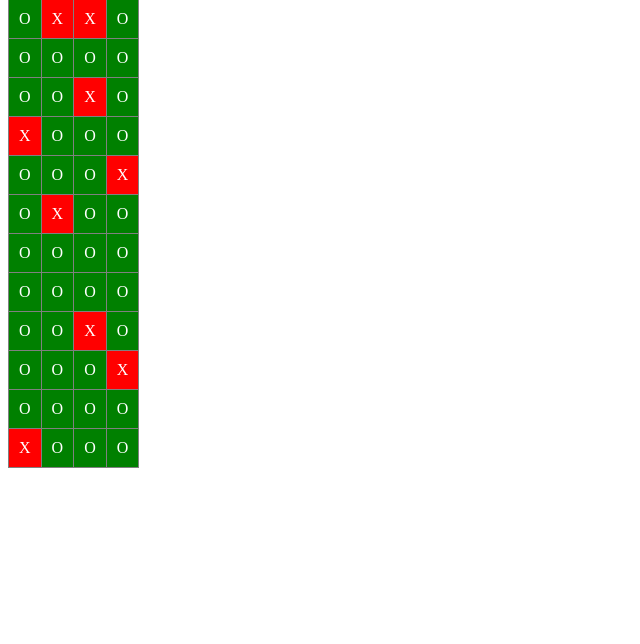
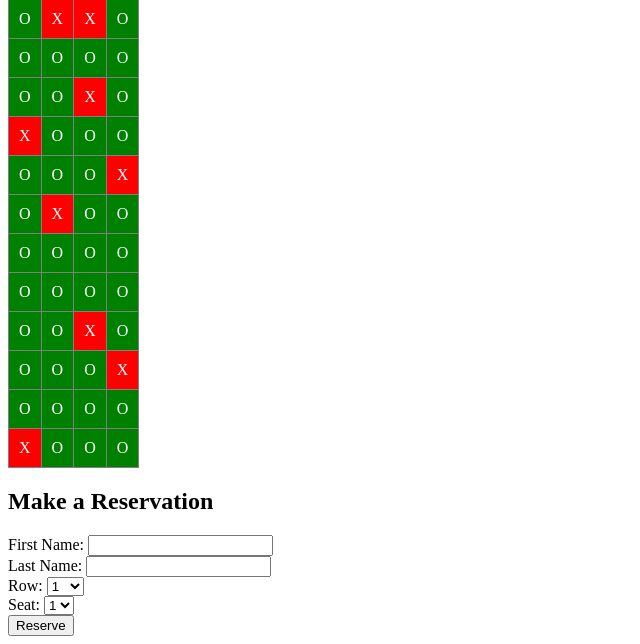
Before and after one commit to GSpinks/4320-Final-Project, a Flask app: page /reservations in a window 1280 px wide. Shown: the part 220-864 px from the top of the page, without its empty margins (0-640 px from the left). Before the commit the page ends 688 px from the top, so only its background shows below. Run offline with Flask 3, Linux system fonts and the light colour scheme; data comes from the database, SQL or seed files in the repository; both versions use the stored data as it was after the commit.

Commit message:
Added Reservation Functionality

```diff
--- a/Templates/Reservations.html
+++ b/Templates/Reservations.html
@@ -20,4 +20,39 @@
     </tr>
     {% endfor %}
 </table>
+
+<!-- Display feedback message -->
+{% if message %}
+    <p style="color: green;">{{ message }}</p>
+{% endif %}
+
+<!-- Reservation Form -->
+<h2>Make a Reservation</h2>
+<form method="POST">
+    <label for="first_name">First Name:</label>
+    <input type="text" id="first_name" name="first_name" required>
+    <br>
+
+    <label for="last_name">Last Name:</label>
+    <input type="text" id="last_name" name="last_name" required>
+    <br>
+
+    <label for="row">Row:</label>
+    <select id="row" name="row" required>
+        {% for r in range(1, 13) %}
+        <option value="{{ r }}">{{ r }}</option>
+        {% endfor %}
+    </select>
+    <br>
+
+    <label for="seat">Seat:</label>
+    <select id="seat" name="seat" required>
+        {% for s in range(1, 5) %}
+        <option value="{{ s }}">{{ s }}</option>
+        {% endfor %}
+    </select>
+    <br>
+
+    <button type="submit">Reserve</button>
+</form>
 {% endblock %}
--- a/app.py
+++ b/app.py
@@ -101,11 +101,56 @@ def calculate_total_sales(seating_chart):
     return total_sales
 
 
-@app.route('/reservations', methods=['GET'])
+@app.route('/reservations', methods=['GET', 'POST'])
 def reservations():
-    # Generate the seating chart
     seating_chart = generate_seating_chart()
-    return render_template('Reservations.html', seating_chart=seating_chart)
+    message = None  # Feedback for the user
+
+    if request.method == 'POST':
+        first_name = request.form.get('first_name')
+        last_name = request.form.get('last_name')
+        row = int(request.form.get('row')) - 1  # Convert to 0-indexed
+        seat = int(request.form.get('seat')) - 1  # Convert to 0-indexed
+
+        # Check if the seat is available
+        if seating_chart[row][seat] == 'X':
+            message = "The selected seat is already reserved. Please choose another seat."
+        else:
+            # Generate e-ticket
+            e_ticket_number = generate_eticket(first_name, last_name)
+
+            # Reserve the seat in the database
+            conn = db_connect()
+            cursor = conn.cursor()
+            cursor.execute(
+                "INSERT INTO reservations (passengerName, seatRow, seatColumn, eTicketNumber) VALUES (?, ?, ?, ?)",
+                (f"{first_name} {last_name}", row, seat, e_ticket_number)
+            )
+            conn.commit()
+            conn.close()
+
+            message = f"Reservation successful! Your e-ticket number is {e_ticket_number}."
+            # Refresh seating chart after the reservation
+            seating_chart = generate_seating_chart()
+
+    return render_template('Reservations.html', seating_chart=seating_chart, message=message)
+
+def generate_eticket(first_name, last_name):
+    """
+    Generates eticket by alternating characters from strings and combining them
+    """
+    combined_name = first_name + last_name
+    base_string = "IT4320"
+    eticket = []
+
+    for i in range(max(len(combined_name), len(base_string))):
+        if i < len(combined_name):
+            eticket.append(combined_name[i])
+        if i < len(base_string):
+            eticket.append(base_string[i])
+
+    return ''.join(eticket)
+
 
 
 if __name__ == '__main__':
```
Also changed, not shown: reservations1.db (added).
